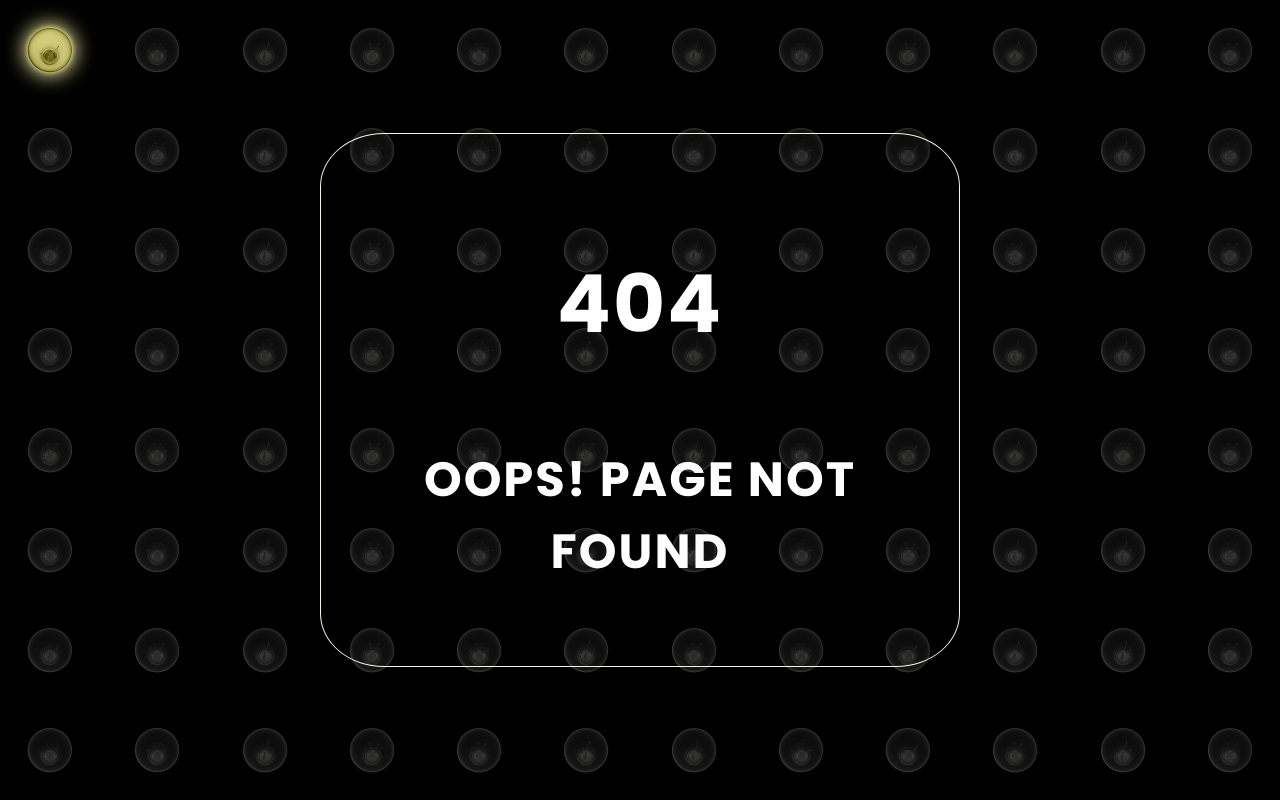
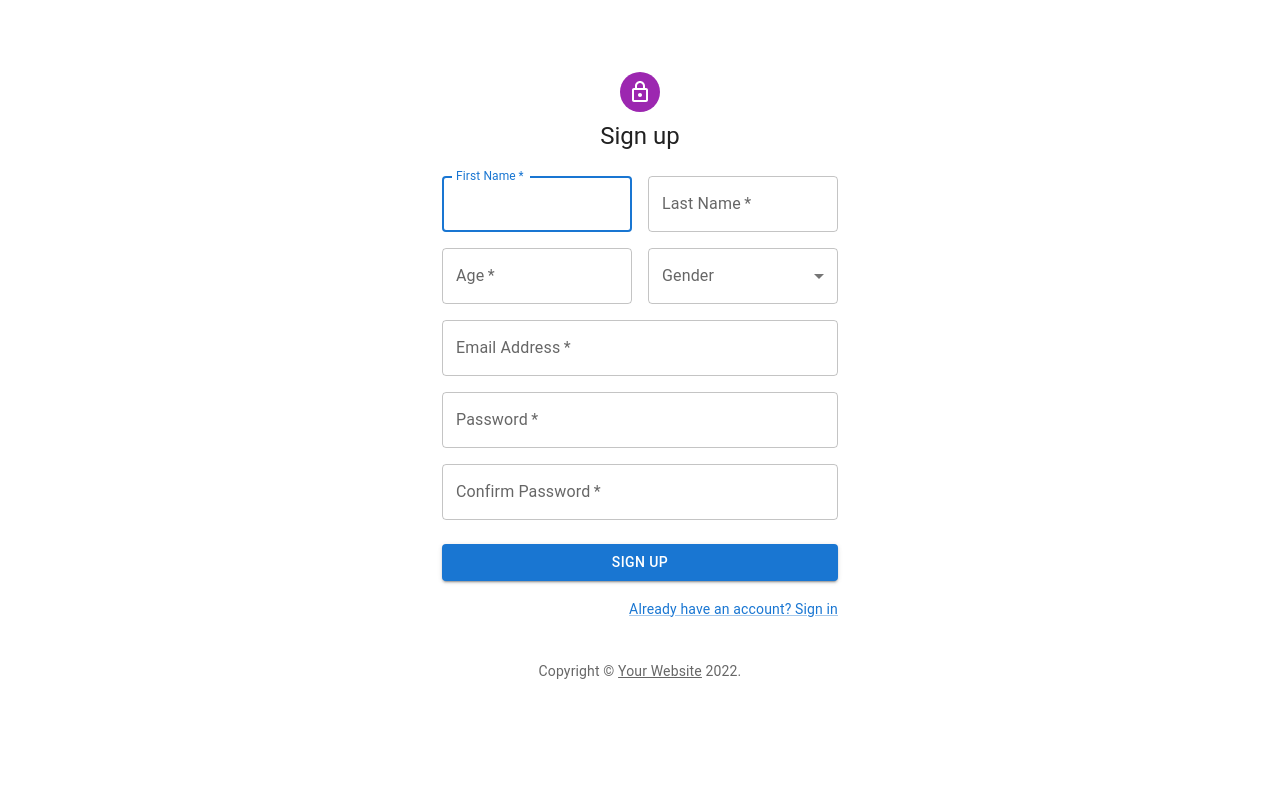
Before and after one commit to SaurabhKhade/Fibrossist-Frontend, a Next.js app: page /signup in a window 1280 px wide. Before the commit this address had no page. Built offline with nearby package versions, Linux system fonts and the light colour scheme.

Commit message:
Signup UIadded

```diff
--- a/package.json
+++ b/package.json
@@ -13,11 +13,13 @@
     "@emotion/styled": "^11.10.4",
     "@mui/icons-material": "^5.10.6",
     "@mui/material": "^5.10.8",
-    "axios": "^1.0.0",
+    "axios": "^1.2.1",
     "next": "12.3.1",
     "react": "18.2.0",
     "react-dom": "18.2.0",
-    "sass": "^1.55.0"
+    "sass": "^1.55.0",
+    "sweetalert2": "^11.6.15",
+    "sweetalert2-react-content": "^5.0.7"
   },
   "devDependencies": {
     "eslint": "8.24.0",
--- /dev/null
+++ b/pages/signup.js
@@ -0,0 +1,204 @@
+import { useState } from "react";
+import Avatar from "@mui/material/Avatar";
+import Button from "@mui/material/Button";
+import CssBaseline from "@mui/material/CssBaseline";
+import TextField from "@mui/material/TextField";
+import FormControl from "@mui/material/FormControl";
+import Link from "@mui/material/Link";
+import Grid from "@mui/material/Grid";
+import Box from "@mui/material/Box";
+import LockOutlinedIcon from "@mui/icons-material/LockOutlined";
+import Typography from "@mui/material/Typography";
+import Container from "@mui/material/Container";
+import InputLabel from "@mui/material/InputLabel";
+import MenuItem from "@mui/material/MenuItem";
+import Select from "@mui/material/Select";
+import { createTheme, ThemeProvider } from "@mui/material/styles";
+import Validate from "../functions/validator";
+import Alert from "@mui/material/Alert";
+import AlertTitle from "@mui/material/AlertTitle";
+import IconButton from "@mui/material/IconButton";
+import Collapse from "@mui/material/Collapse";
+import CloseIcon from "@mui/icons-material/Close";
+
+function Copyright(props) {
+  return (
+    <Typography
+      variant="body2"
+      color="text.secondary"
+      align="center"
+      {...props}
+    >
+      {"Copyright © "}
+      <Link color="inherit" href="https://mui.com/">
+        Your Website
+      </Link>{" "}
+      {new Date().getFullYear()}
+      {"."}
+    </Typography>
+  );
+}
+
+const theme = createTheme();
+
+export default function SignUp() {
+  const [errorOpen, setErrorOpen] = useState(false);
+  const [errorMessage, setErrorMessage] = useState("");
+
+  const handleSubmit = (event) => {
+    event.preventDefault();
+    const data = new FormData(event.currentTarget);
+    try {
+      console.log({
+        name: Validate.name(data.get("name"), undefined),
+        surname: Validate.name(data.get("surname"), "Surname"),
+        age: Validate.age(data.get("age")),
+        email: Validate.email(data.get("email")),
+        password: Validate.password(data.get("password")),
+        confirmPassword: Validate.match(
+          data.get("password"),
+          data.get("confirm-password")
+        ),
+        gender: data.get("gender"),
+      });
+    } catch (e) {
+      setErrorMessage(e);
+      setErrorOpen(true);
+    }
+  };
+
+  return (
+    <ThemeProvider theme={theme}>
+      <Container component="main" maxWidth="xs">
+        <Collapse in={errorOpen}>
+          <Alert
+            severity="error"
+            sx={{ position: "absolute", left: "50px", top: "50px" }}
+            onClose={() => {
+              setErrorOpen(false);
+            }}
+          >
+            <AlertTitle>Error</AlertTitle>
+            {errorMessage}
+          </Alert>
+        </Collapse>
+        <CssBaseline />
+        <Box
+          sx={{
+            marginTop: 8,
+            display: "flex",
+            flexDirection: "column",
+            alignItems: "center",
+          }}
+        >
+          <Avatar sx={{ m: 1, bgcolor: "secondary.main" }}>
+            <LockOutlinedIcon />
+          </Avatar>
+          <Typography component="h1" variant="h5">
+            Sign up
+          </Typography>
+          <Box component="form" onSubmit={handleSubmit} sx={{ mt: 3 }}>
+            <Grid container spacing={2}>
+              <Grid item xs={12} sm={6}>
+                <TextField
+                  autoComplete="given-name"
+                  name="name"
+                  required
+                  fullWidth
+                  id="firstName"
+                  label="First Name"
+                  autoFocus
+                />
+              </Grid>
+              <Grid item xs={12} sm={6}>
+                <TextField
+                  required
+                  fullWidth
+                  id="lastName"
+                  label="Last Name"
+                  name="surname"
+                  autoComplete="family-name"
+                />
+              </Grid>
+              <Grid item xs={12} sm={6}>
+                <TextField
+                  required
+                  fullWidth
+                  id="age"
+                  label="Age"
+                  name="age"
+                  inputProps={{ inputMode: "numeric", pattern: "[0-9]+" }}
+                />
+              </Grid>
+              <Grid item xs={12} sm={6}>
+                <FormControl fullWidth>
+                  <InputLabel id="gender-label">Gender</InputLabel>
+                  <Select
+                    name="gender"
+                    labelId="gender-label"
+                    id="gender"
+                    defaultValue=""
+                    label="Gender"
+                    required
+                  >
+                    <MenuItem value="M">Male</MenuItem>
+                    <MenuItem value="F">Female</MenuItem>
+                    <MenuItem value="O">Other</MenuItem>
+                  </Select>
+                </FormControl>
+              </Grid>
+              <Grid item xs={12}>
+                <TextField
+                  required
+                  fullWidth
+                  id="email"
+                  label="Email Address"
+                  name="email"
+                  autoComplete="email"
+                />
+              </Grid>
+              <Grid item xs={12}>
+                <TextField
+                  required
+                  fullWidth
+                  name="password"
+                  label="Password"
+                  type="password"
+                  id="password"
+                  autoComplete="new-password"
+                />
+              </Grid>
+              <Grid item xs={12}>
+                <TextField
+                  required
+                  fullWidth
+                  name="confirm-password"
+                  label="Confirm Password"
+                  type="password"
+                  id="confirm-password"
+                  autoComplete="new-password"
+                />
+              </Grid>
+            </Grid>
+            <Button
+              type="submit"
+              fullWidth
+              variant="contained"
+              sx={{ mt: 3, mb: 2 }}
+            >
+              Sign Up
+            </Button>
+            <Grid container justifyContent="flex-end">
+              <Grid item>
+                <Link href="#" variant="body2">
+                  Already have an account? Sign in
+                </Link>
+              </Grid>
+            </Grid>
+          </Box>
+        </Box>
+        <Copyright sx={{ mt: 5 }} />
+      </Container>
+    </ThemeProvider>
+  );
+}
```
Also changed, not shown: 2 other files (tests, documents, lock files or other folders).
